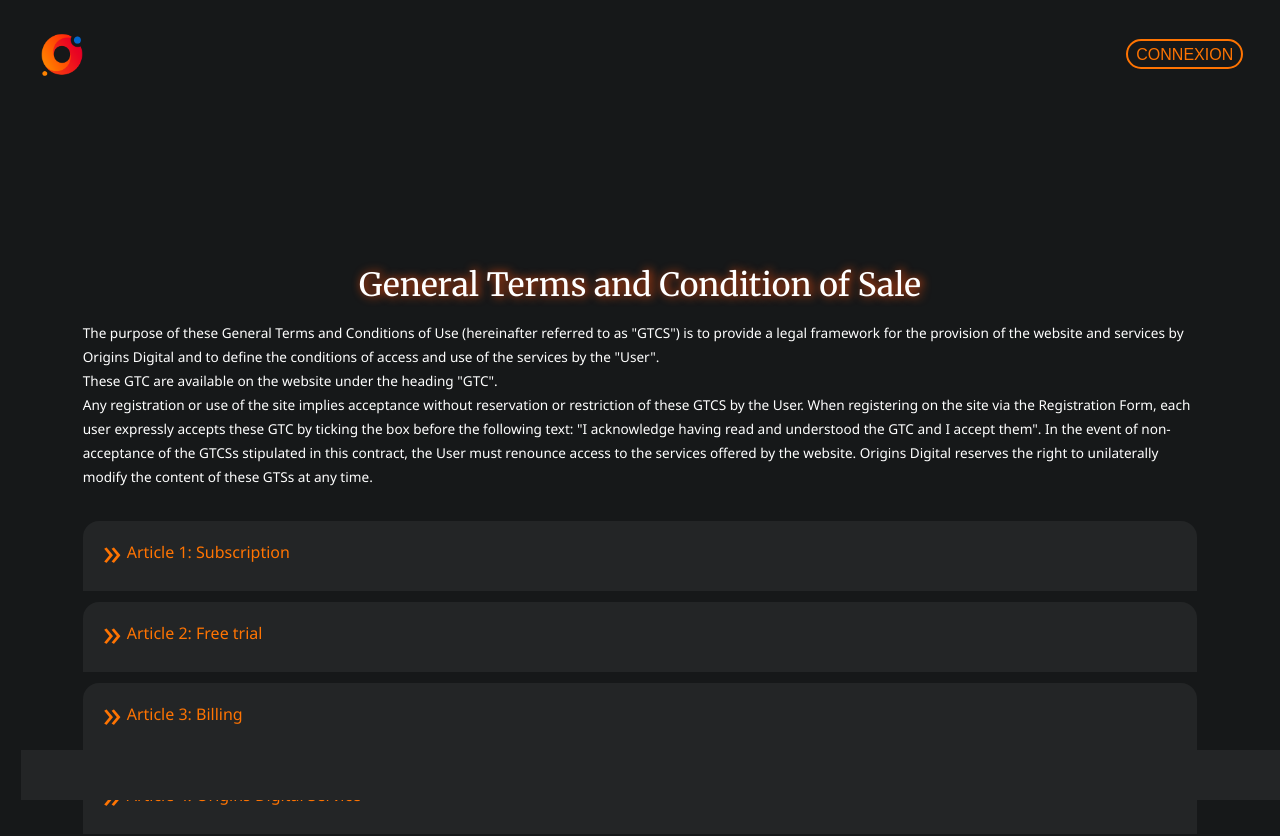
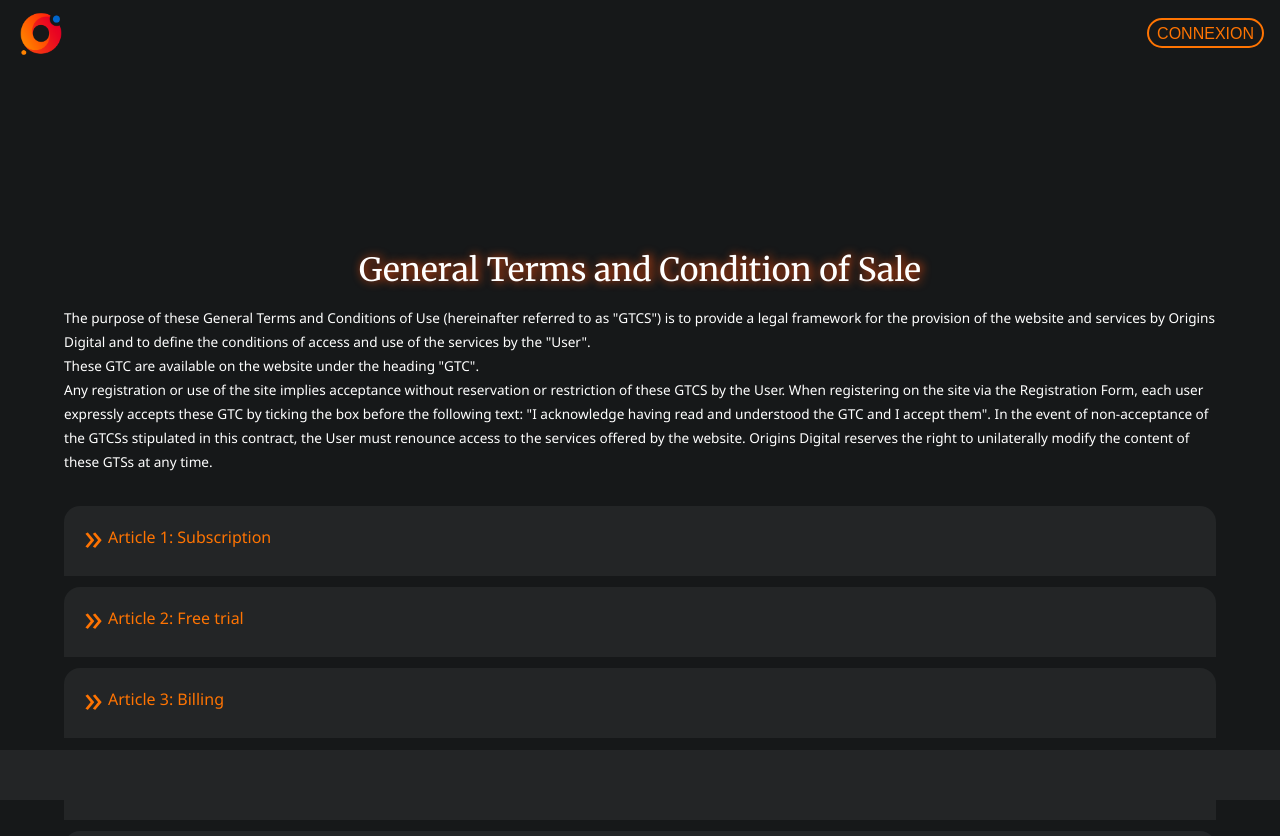
Before and after one commit to WildCodeSchool/2022-11-JS-RemoteFR-Geekrew-P3-OriginsDigital, a React (Vite) app in the folder frontend/: page /gtcs in a window 1280 px wide. Shown: the top 836 px of the page. Built offline with nearby package versions, Linux system fonts and the light colour scheme; some icons are missing.

Commit message:
Update SCSS GTC

```diff
--- a/frontend/src/styles/GTC.module.scss
+++ b/frontend/src/styles/GTC.module.scss
@@ -1,22 +1,10 @@
 @import 'variables';
 
-* {
-    margin: 0;
-    padding: 0;
-}
-
-body {
-    display: flex;
-    flex-direction: column;
-    padding: 1.3rem;
-}
-
 .accordion-arrows {
-	margin: 0;
 	width: 100%;
 	margin-top: 10%;
 	margin-bottom: 10%;
-    padding: 5% 5% 3.2rem 5%;
+    padding: 5% 5% 3.5rem 5%;
     box-sizing: border-box;
 }
 
@@ -70,6 +58,12 @@ body {
     pointer-events: none;
 
 }
+
+.box {
+	box-title:last-child {
+	  margin-bottom: 2rem;
+  }
+  }
 
 .box-title {
 	background-color: $grey;
```
